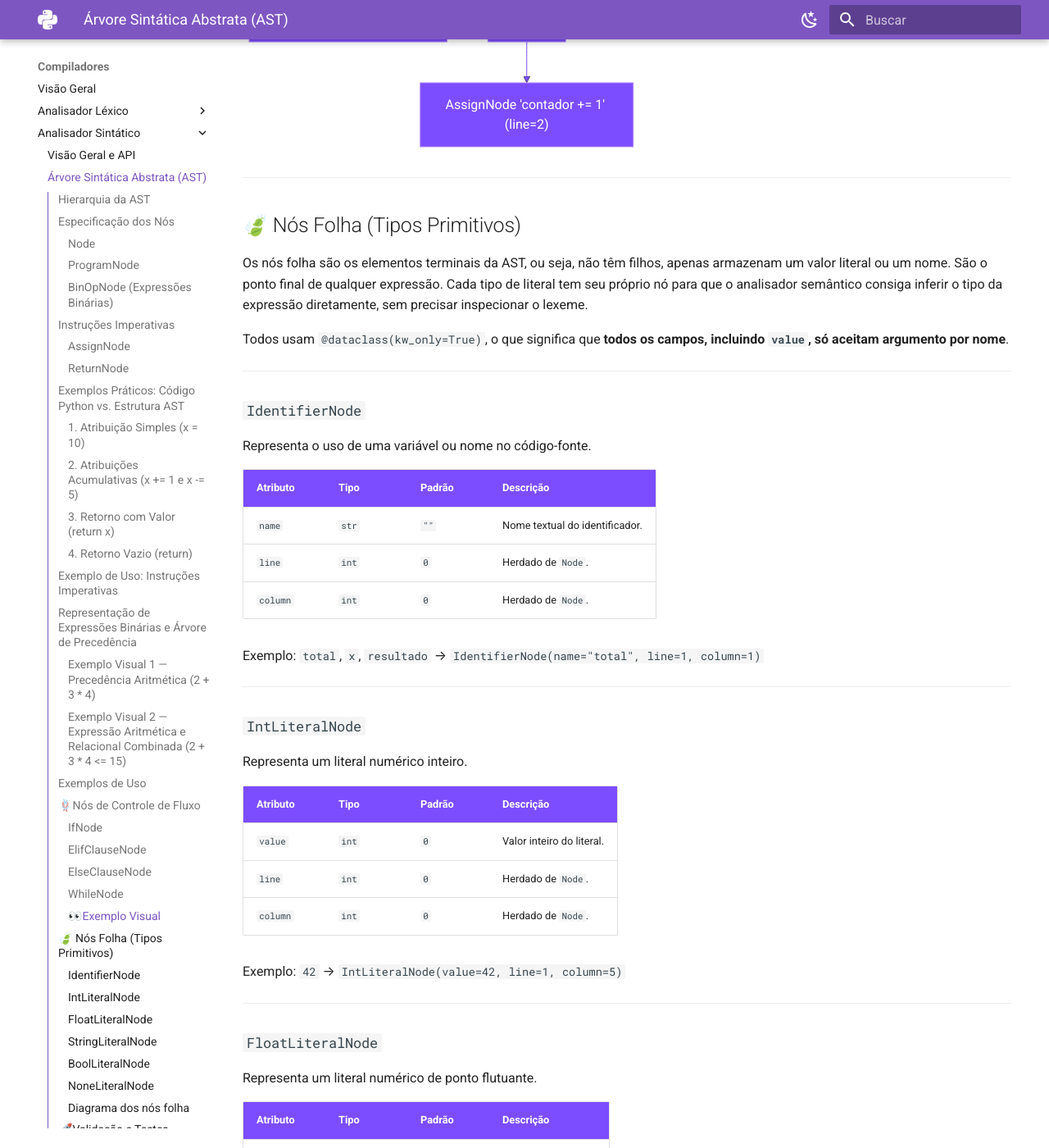
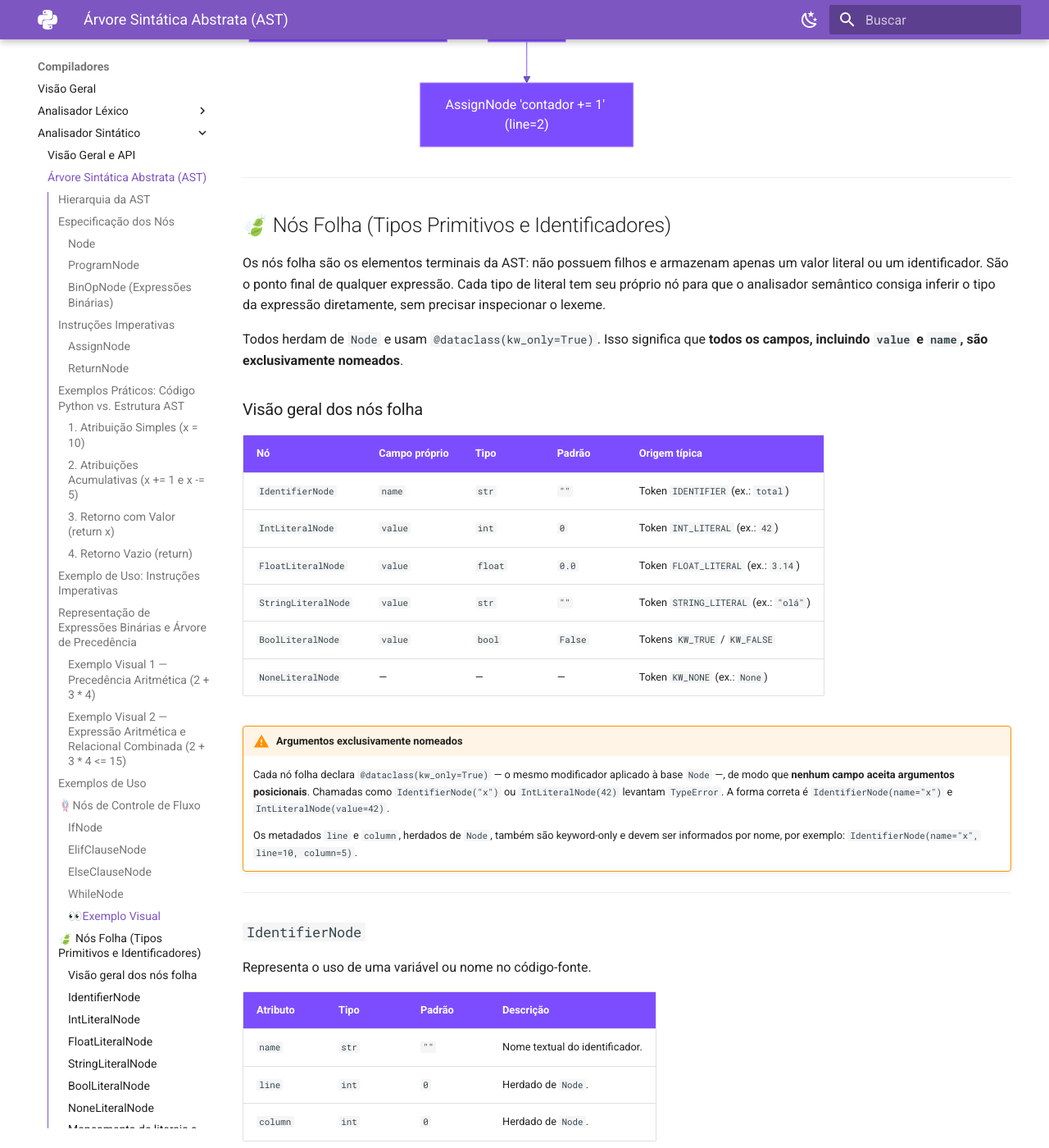
Before and after one commit to code-silva/COMPILADORES-EQUIPE-03, an MkDocs documentation site: the page built from docs/parser/ast.md, in a window 1280 px wide and 1400 px high, scrolled down 11130 px. Shown: the whole window at 82% size. Built offline with MkDocs 1.6.1 and Material for MkDocs 9.7.7, drawn with Linux system fonts in a browser that asks for light colours; some of the changed text lies outside the part shown.

Commit message:
recycle: refactor(parser): consolida nós folha da AST e fortalece contrato kw_only
- Remove definições duplicadas de IdentifierNode, IntLiteralNode, FloatLiteralNode,
  StringLiteralNode, BoolLiteralNode e NoneLiteralNode em src/parser/nodes.py,
  mantendo uma única declaração por nó.
- Aplica @dataclass(kw_only=True) explicitamente nos 6 nós folha, garantindo
  argumentos exclusivamente nomeados e evitando conflitos de ordenação com line/column.
- Limpa docstrings e remove expressões soltas/no-op nos nós de controle de fluxo.
- Deduplica imports e entradas de __all__ em src/parser/__init__.py.
- Reorganiza tests/test_ast_nodes.py com testes parametrizados para os nós folha,
  cobrindo valores padrão, casos de borda, herança de Node, propagação de line/column
  e rejeição de argumentos posicionais.
- Atualiza docs/parser/ast.md com a especificação completa dos nós folha, tabelas de
  atributos, mapeamento token/literal para AST, exemplo de uso e nota técnica sobre kw_only.
- Corrige referências obsoletas a LiteralNode nos exemplos de atribuição.
- Sincroniza a documentação com a implementação atual da AST no MkDocs.

````diff
--- a/docs/parser/ast.md
+++ b/docs/parser/ast.md
@@ -171,7 +171,7 @@ Abaixo estão exemplos práticos demonstrando como o código Python para instru
   AssignNode(
       target="x",
       op="=",
-      value=LiteralNode(value=10),
+      value=IntLiteralNode(value=10),
       line=1,
       column=1
   )
@@ -189,7 +189,7 @@ Abaixo estão exemplos práticos demonstrando como o código Python para instru
   AssignNode(
       target="x",
       op="+=",
-      value=LiteralNode(value=1),
+      value=IntLiteralNode(value=1),
       line=1,
       column=1
   )
@@ -198,7 +198,7 @@ Abaixo estão exemplos práticos demonstrando como o código Python para instru
   AssignNode(
       target="x",
       op="-=",
-      value=LiteralNode(value=5),
+      value=IntLiteralNode(value=5),
       line=2,
       column=1
   )
@@ -427,11 +427,27 @@ flowchart TD
 
 ---
 
-## 🍃 Nós Folha (Tipos Primitivos)
+## 🍃 Nós Folha (Tipos Primitivos e Identificadores)
 
-Os nós folha são os elementos terminais da AST, ou seja, não têm filhos, apenas armazenam um valor literal ou um nome. São o ponto final de qualquer expressão. Cada tipo de literal tem seu próprio nó para que o analisador semântico consiga inferir o tipo da expressão diretamente, sem precisar inspecionar o lexeme.
+Os nós folha são os elementos terminais da AST: não possuem filhos e armazenam apenas um valor literal ou um identificador. São o ponto final de qualquer expressão. Cada tipo de literal tem seu próprio nó para que o analisador semântico consiga inferir o tipo da expressão diretamente, sem precisar inspecionar o lexeme.
 
-Todos usam `@dataclass(kw_only=True)`, o que significa que **todos os campos, incluindo `value`, só aceitam argumento por nome**.
+Todos herdam de `Node` e usam `@dataclass(kw_only=True)`. Isso significa que **todos os campos, incluindo `value` e `name`, são exclusivamente nomeados**.
+
+### Visão geral dos nós folha
+
+| Nó | Campo próprio | Tipo | Padrão | Origem típica |
+| :--- | :--- | :--- | :--- | :--- |
+| `IdentifierNode` | `name` | `str` | `""` | Token `IDENTIFIER` (ex.: `total`) |
+| `IntLiteralNode` | `value` | `int` | `0` | Token `INT_LITERAL` (ex.: `42`) |
+| `FloatLiteralNode` | `value` | `float` | `0.0` | Token `FLOAT_LITERAL` (ex.: `3.14`) |
+| `StringLiteralNode` | `value` | `str` | `""` | Token `STRING_LITERAL` (ex.: `"olá"`) |
+| `BoolLiteralNode` | `value` | `bool` | `False` | Tokens `KW_TRUE` / `KW_FALSE` |
+| `NoneLiteralNode` | — | — | — | Token `KW_NONE` (ex.: `None`) |
+
+!!! warning "Argumentos exclusivamente nomeados"
+    Cada nó folha declara `@dataclass(kw_only=True)` — o mesmo modificador aplicado à base `Node` —, de modo que **nenhum campo aceita argumentos posicionais**. Chamadas como `IdentifierNode("x")` ou `IntLiteralNode(42)` levantam `TypeError`. A forma correta é `IdentifierNode(name="x")` e `IntLiteralNode(value=42)`.
+
+    Os metadados `line` e `column`, herdados de `Node`, também são keyword-only e devem ser informados por nome, por exemplo: `IdentifierNode(name="x", line=10, column=5)`.
 
 ---
 
@@ -520,6 +536,53 @@ Exemplo: `None` → `NoneLiteralNode(line=4, column=1)`
 
 ---
 
+### Mapeamento de literais e tokens para a AST
+
+| Código Python | Token | Instância da AST |
+| :--- | :--- | :--- |
+| `total` | `IDENTIFIER` | `IdentifierNode(name="total", line=1, column=1)` |
+| `42` | `INT_LITERAL` | `IntLiteralNode(value=42, line=1, column=5)` |
+| `3.14` | `FLOAT_LITERAL` | `FloatLiteralNode(value=3.14, line=2, column=7)` |
+| `"olá mundo"` | `STRING_LITERAL` | `StringLiteralNode(value="olá mundo", line=3, column=9)` |
+| `True` | `KW_TRUE` | `BoolLiteralNode(value=True, line=4, column=4)` |
+| `False` | `KW_FALSE` | `BoolLiteralNode(value=False, line=5, column=4)` |
+| `None` | `KW_NONE` | `NoneLiteralNode(line=6, column=1)` |
+
+!!! note "Posições ilustrativas"
+    Os valores de `line` e `column` acima são exemplos. Em uso real, o parser preenche essas coordenadas com a posição do token correspondente no código-fonte.
+
+### Exemplo de uso dos nós folha
+
+```python
+from src.parser import (
+    BoolLiteralNode,
+    FloatLiteralNode,
+    IdentifierNode,
+    IntLiteralNode,
+    NoneLiteralNode,
+    StringLiteralNode,
+)
+
+total = IdentifierNode(name="total", line=1, column=1)
+resposta = IntLiteralNode(value=42, line=1, column=5)
+pi = FloatLiteralNode(value=3.14, line=2, column=7)
+saudacao = StringLiteralNode(value="olá mundo", line=3, column=9)
+ativo = BoolLiteralNode(value=True, line=4, column=4)
+vazio = NoneLiteralNode(line=6, column=1)
+
+assert total.name == "total"
+assert resposta.value == 42
+assert vazio.line == 6
+```
+
+Como o contrato é keyword-only, a chamada posicional abaixo levanta `TypeError`:
+
+```python
+IntLiteralNode(42)  # TypeError: takes 1 positional argument but 2 were given
+```
+
+---
+
 ### Diagrama dos nós folha
 
 ```mermaid
@@ -554,10 +617,31 @@ classDiagram
 
 ---
 
-## 🚀Validação e Testes
+## 🚀 Validação e Testes
 
-Para executar a suíte de testes unitários da AST:
+A especificação dos nós folha é validada por testes unitários que cobrem:
+
+- instanciação dos 6 nós com valores padrão e valores explícitos;
+- cenários de borda: inteiros zero/positivos/negativos, strings vazias e com caracteres especiais, decimais e booleanos;
+- herança de `Node` com `isinstance` e `issubclass`;
+- repasse dos metadados `line` e `column` via argumentos nomeados;
+- rejeição de argumentos posicionais com `TypeError`, confirmando o contrato `kw_only=True`;
+- ausência de campo de valor em `NoneLiteralNode`.
+
+Para executar a suíte dedicada à AST:
 
 ```bash
-pytest tests/test_ast_nodes.py -v
+python -m pytest tests/test_ast_nodes.py -v
 ```
+
+Para executar a suíte completa do projeto:
+
+```bash
+python -m pytest -v
+```
+
+Para validar a documentação com o build estrito do MkDocs:
+
+```bash
+python -m mkdocs build --strict
+```
````
Also changed, not shown: src/parser/__init__.py (+0 -12 lines), 2 other files.
